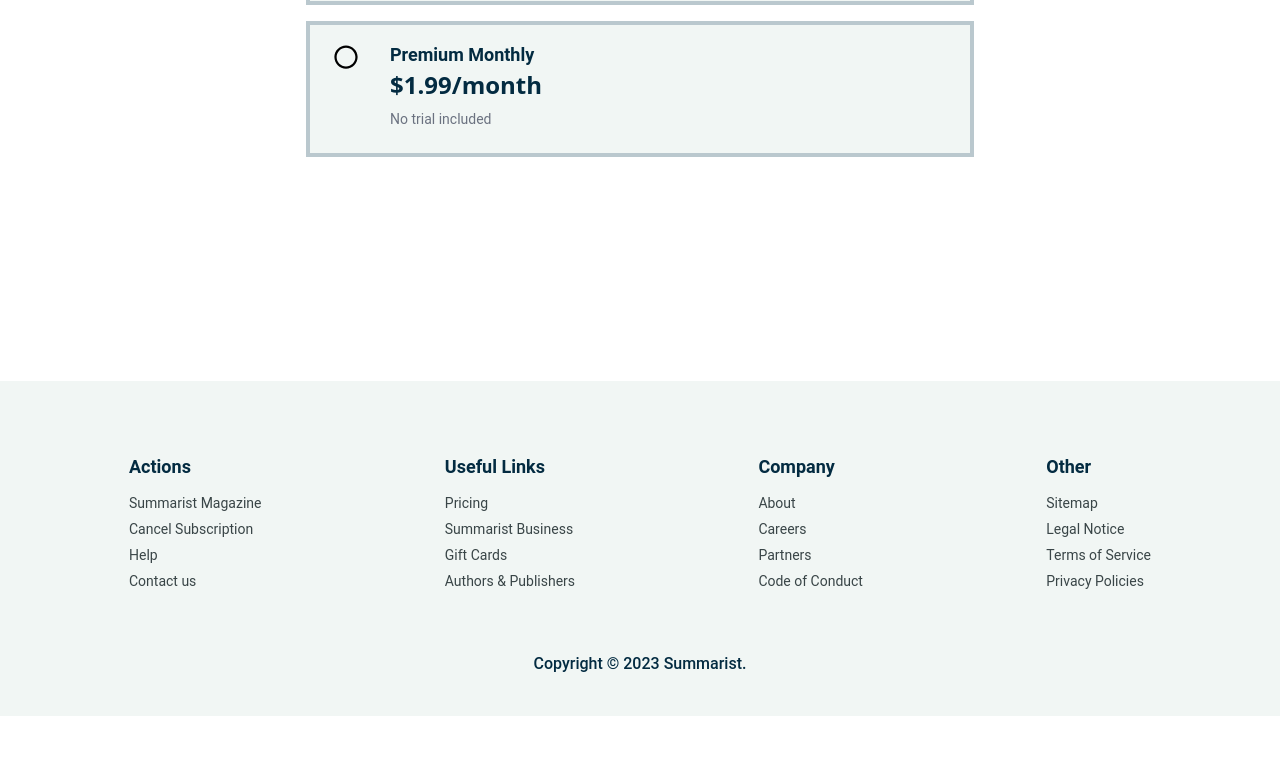
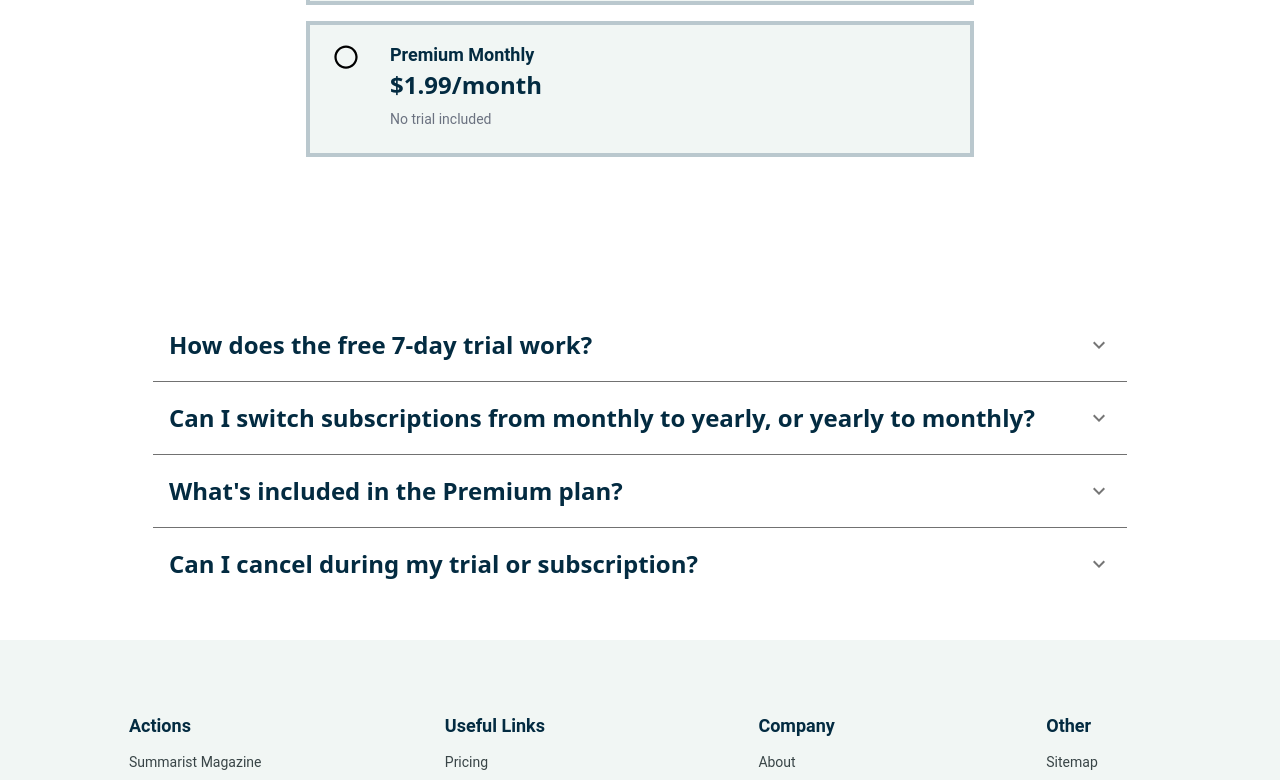
Before and after one commit to MangGlang/Book-Summary-AI-Application, a Next.js app: page /choose-plan in a window 1280 px wide. Shown: the part 980-1760 px from the top of the page. Before the commit the page ends 1696 px from the top, so only its background shows below. Built offline with nearby package versions, Linux system fonts and the light colour scheme; no server answers.

Commit message:
feat: created FAQ accordion

```diff
--- /dev/null
+++ b/components/BasicAccordion.jsx
@@ -0,0 +1,30 @@
+import {
+  Accordion,
+  AccordionDetails,
+  AccordionSummary,
+  Typography,
+} from "@mui/material";
+import ExpandMoreIcon from "@mui/icons-material/ExpandMore";
+import React from "react";
+
+const BasicAccordion = ({ title, body, panelNum }) => {
+  return (
+    <>
+      <Accordion className="mx-auto">
+        <AccordionSummary
+          expandIcon={<ExpandMoreIcon />}
+          aria-controls={`panel${panelNum}a-content`}
+          id={`panel${panelNum}a-header`}
+          disableGutters="true"
+        >
+          <Typography variant="" className="text-2xl text-[#032b41] font-semibold font-sans py-2 text-left">{title}</Typography>
+        </AccordionSummary>
+        <AccordionDetails>
+          <Typography>{body}</Typography>
+        </AccordionDetails>
+      </Accordion>
+    </>
+  );
+};
+
+export default BasicAccordion;
--- a/package.json
+++ b/package.json
@@ -11,6 +11,7 @@
   "dependencies": {
     "@emotion/react": "^11.11.1",
     "@emotion/styled": "^11.11.0",
+    "@mui/icons-material": "^5.15.3",
     "@mui/material": "^5.14.7",
     "@reduxjs/toolkit": "^1.9.5",
     "@types/node": "20.5.1",
--- a/pages/choose-plan/index.tsx
+++ b/pages/choose-plan/index.tsx
@@ -3,6 +3,7 @@ import Plans from "@/components/Plans";
 
 import PlansFeatures from "@/components/PlansFeatures";
 import LoginModal from "@/components/modals/LoginModal";
+import BasicAccordion from "@/components/BasicAccordion";
 import { useState } from "react";
 
 import { FaRegCircle, FaRegDotCircle } from "react-icons/fa";
@@ -33,7 +34,7 @@ export default function forYou() {
         </div>
       </div>
 
-      <div className="plan__features flex flex-col mx-auto items-center h-screen">
+      <div className="plan__features flex flex-col mx-auto items-center">
         <div className="row">
           <div className="container">
             <div className="flex flex-col items-center justify-center">
@@ -54,16 +55,39 @@ export default function forYou() {
                 costOfPlan="$1.99/month"
                 trial="No trial included"
               />
-              {/* <button>hello</button> */}
               <div className="flex flex-col items-center justify-center sticky bottom-0 bg-white p-4 w-[100%]">
                 <div className="w-[300px] my-6">
                   {/* Button should not show loginModal, instead it should direct to a stripe payment. */}
-                  <LoginModal buttonText="Start your free 7-day trial" />
+                  <LoginModal buttonText="Select your plan above" />
                 </div>
                 <p className="text-gray-400 text-xs text-nowrap">
                   Cancel your trial at any time before it ends, and you won’t be
                   charged.
                 </p>
+              </div>
+
+              <div className="mx-auto flex flex-col items-center justify-center row">
+
+                  <BasicAccordion
+                    title="How does the free 7-day trial work?"
+                    body="Begin your complimentary 7-day trial with a Summarist annual membership. You are under no obligation to continue your subscription, and you will only be billed when the trial period expires. With Premium access, you can learn at your own pace and as frequently as you desire, and you may terminate your subscription prior to the conclusion of the 7-day free trial."
+                    panelNum="1"
+                  />
+                  <BasicAccordion
+                    title="Can I switch subscriptions from monthly to yearly, or yearly to monthly?"
+                    body="While an annual plan is active, it is not feasible to switch to a monthly plan. However, once the current month ends, transitioning from a monthly plan to an annual plan is an option."
+                    panelNum="2"
+                  />
+                  <BasicAccordion
+                    title="What's included in the Premium plan?"
+                    body="Premium membership provides you with the ultimate Summarist experience, including unrestricted entry to many best-selling books high-quality audio, the ability to download titles for offline reading, and the option to send your reads to your Kindle."
+                    panelNum="3"
+                  />
+                  <BasicAccordion
+                    title="Can I cancel during my trial or subscription?"
+                    body="You will not be charged if you cancel your trial before its conclusion. While you will not have complete access to the entire Summarist library, you can still expand your knowledge with one curated book per day."
+                    panelNum="4"
+                  />
               </div>
             </div>
           </div>
--- a/styles/globals.css
+++ b/styles/globals.css
@@ -1035,6 +1035,24 @@ input[type="range"]:active::-moz-range-thumb {
   border-color: #20ba68;
 }
 
+/* MUI Accordion */
+.MuiPaper-elevation{
+  border: none !important;
+  box-shadow: none !important;
+  border-top: 0.5px solid gray !important;
+}
+
+.MuiPaper-elevation:first-child {
+  border: none !important;
+  box-shadow: none !important;
+}
+
+.css-15v22id-MuiAccordionDetails-root {
+  padding-top: 0px;
+  padding-bottom: 0px;
+}
+
+
 /* Responsive Design */
 
 @media (max-width: 1200px) {
```
Also changed, not shown: 1 other file (tests, documents, lock files or other folders).
